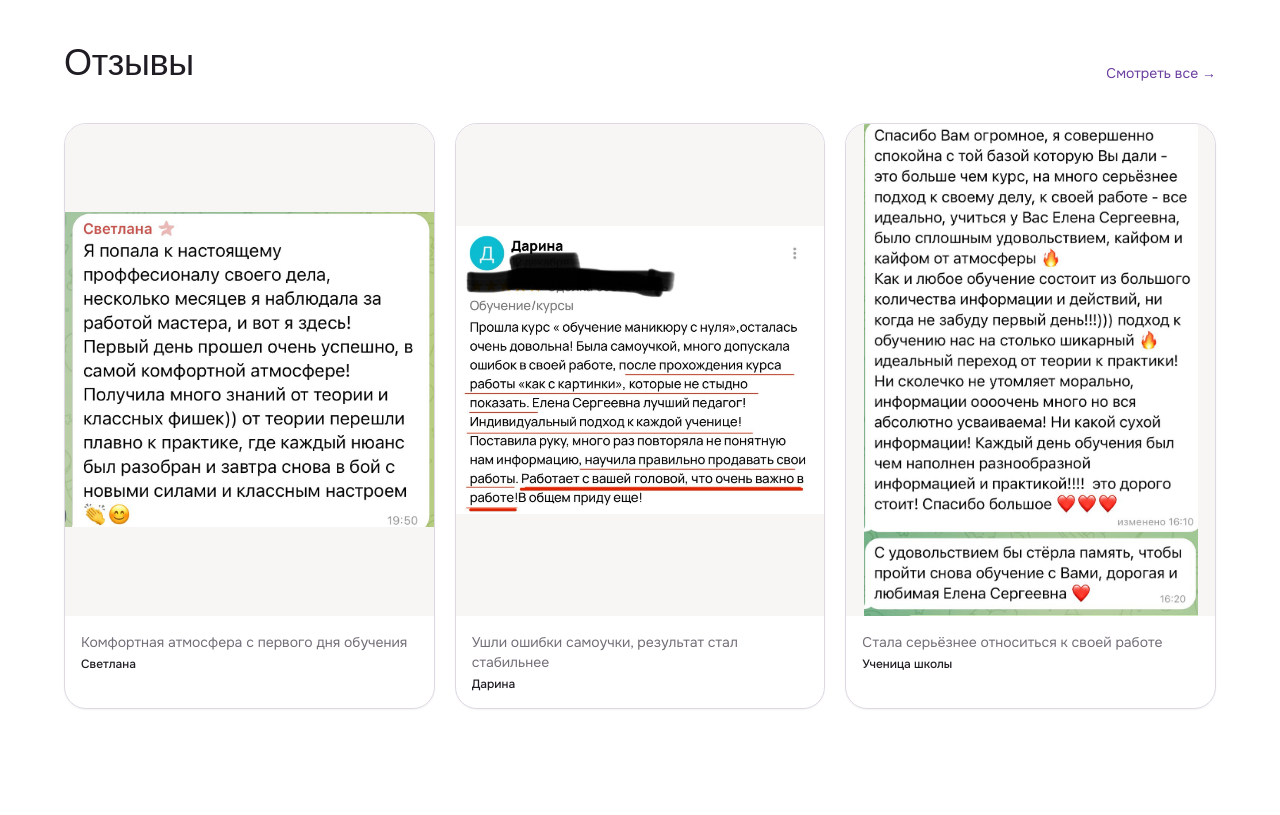
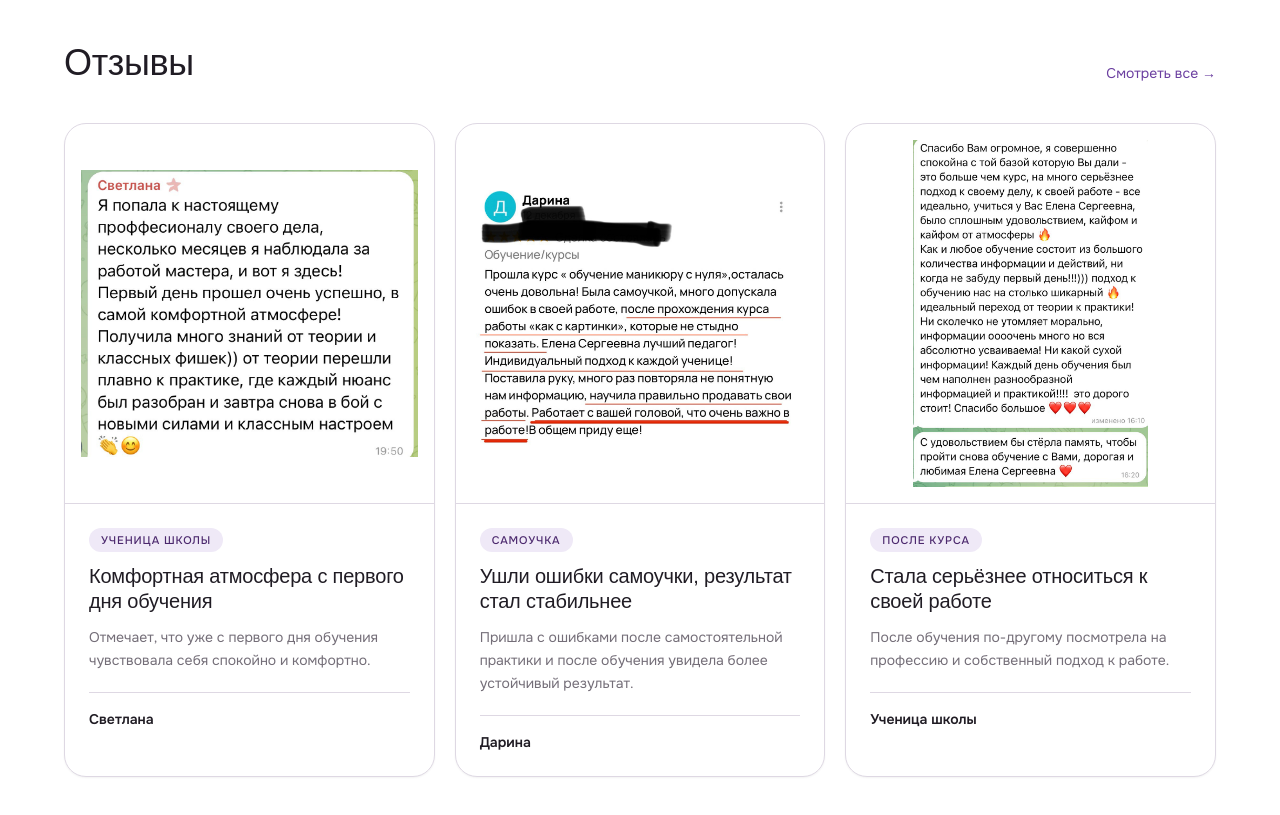
Before and after one commit to msgalya1798-arch/elena-goryacheva-school, a Next.js app: page / in a window 1280 px wide. Shown: the part 6040-6855 px from the top of the page. Built offline with nearby package versions, Linux system fonts and the light colour scheme; a web font is replaced by a local one.

Commit message:
Unify testimonial card layout

```diff
--- a/src/components/ReviewCard.tsx
+++ b/src/components/ReviewCard.tsx
@@ -3,20 +3,33 @@ import type { Testimonial } from "@/types/content";
 
 export function ReviewCard({ testimonial }: { testimonial: Testimonial }) {
   return (
-    <div className="rounded-card border border-border bg-white overflow-hidden shadow-sm transition-shadow duration-reveal hover:shadow-lg">
-      <div className="relative w-full aspect-[3/4] bg-paper">
+    <article className="h-full overflow-hidden rounded-card border border-border bg-white shadow-sm transition-all duration-reveal hover:-translate-y-0.5 hover:shadow-lg">
+      <div className="relative h-[340px] sm:h-[380px] w-full bg-lavender/20 border-b border-border">
         <Image
           src={testimonial.screenshot}
           alt={`Отзыв: ${testimonial.result}`}
           fill
           sizes="(min-width: 1024px) 30vw, (min-width: 640px) 45vw, 90vw"
-          className="object-contain"
+          className="object-contain p-3 sm:p-4"
         />
       </div>
-      <div className="p-4">
-        <p className="text-sm text-graphite">{testimonial.result}</p>
-        <p className="text-xs text-ink font-medium mt-1">{testimonial.name}</p>
+
+      <div className="flex min-h-[220px] flex-col p-5 sm:p-6">
+        {testimonial.label && (
+          <span className="mb-3 inline-flex w-fit rounded-full bg-lavender px-3 py-1 text-[11px] font-medium uppercase tracking-[0.08em] text-violet-deep">
+            {testimonial.label}
+          </span>
+        )}
+
+        <h3 className="font-display text-xl leading-tight text-ink">{testimonial.result}</h3>
+        <p className="mt-3 text-sm leading-relaxed text-graphite">{testimonial.story}</p>
+
+        <div className="mt-auto pt-5">
+          <div className="border-t border-border pt-4">
+            <p className="text-sm font-semibold text-ink">{testimonial.name}</p>
+          </div>
+        </div>
       </div>
-    </div>
+    </article>
   );
 }
```
